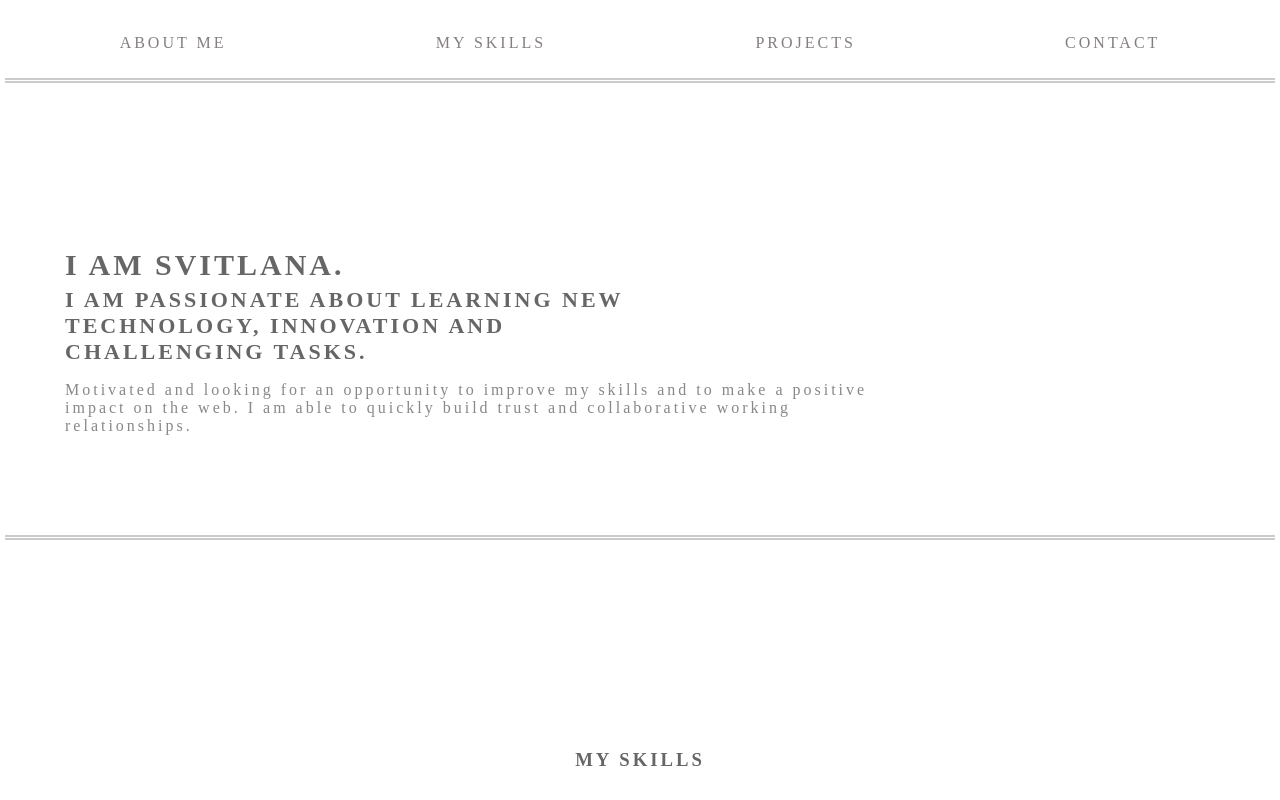
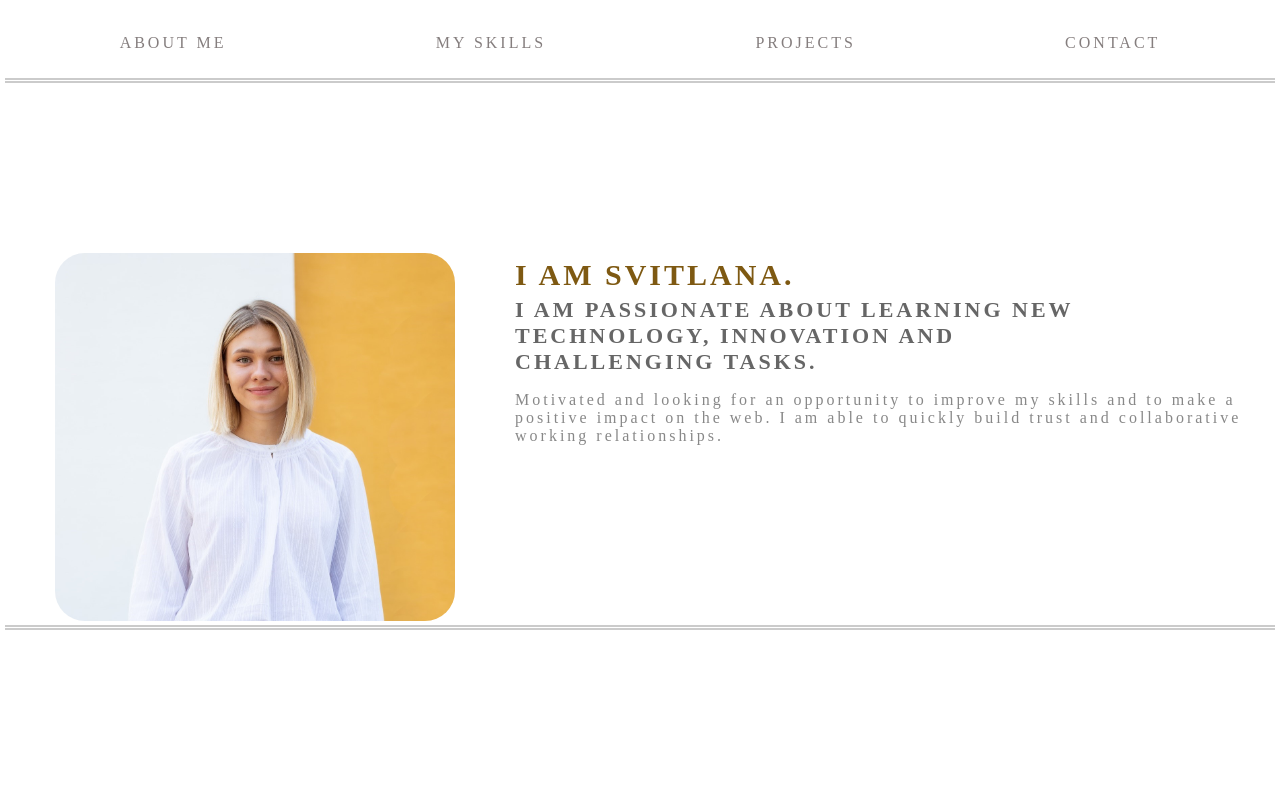
Before and after one commit to SvitlanaBurlaka/svitlana-burlaka-portfolio, a React (Create React App) app: page / in a window 1280 px wide. Shown: the top 800 px of the page. Built offline with nearby package versions, Linux system fonts and the light colour scheme; a web font is replaced by a local one.

Commit message:
Added photo

```diff
--- a/public/index.html
+++ b/public/index.html
@@ -24,7 +24,7 @@
       work correctly both with client-side routing and a non-root public URL.
       Learn how to configure a non-root public URL by running `npm run build`.
     -->
-    <title>Portfolio</title>
+    <title>Svitlana`s Portfolio</title>
   </head>
   <body>
     <noscript>You need to enable JavaScript to run this app.</noscript>
--- a/src/components/AboutMe/AboutMe.css
+++ b/src/components/AboutMe/AboutMe.css
@@ -1,10 +1,16 @@
 .about-me-container {
     display: flex;
-    flex-direction: column;
+    flex-direction: row;
     margin-top: 70px;
     margin-bottom: 50px;
     border-bottom: 5px double #88888870;
-    padding-top: 90px;
+    padding-top: 100px;
+}
+
+.portrait {
+    border-radius: 30px;
+    margin-left: 50px;
+    max-width: 400px;
 }
 
 .info-container {
@@ -15,7 +21,7 @@
 .title-name {
     font-size: 30px;
     text-align: left;
-    color: #666;
+    color: rgb(126 89 18);
     margin-bottom: 5px;
     margin-top: 5px;
 }
--- a/src/components/AboutMe/AboutMe.js
+++ b/src/components/AboutMe/AboutMe.js
@@ -1,8 +1,16 @@
 import "./AboutMe.css";
+import SvitlanaImage from "../AboutMe/svitlana_portrait.jpg";
 
 export const AboutMe = () => {
   return (
     <section className="about-me-container" id="aboutMe">
+      <div>
+        <img
+          className="portrait"
+          src={SvitlanaImage}
+          alt="Svitlana`s portrait"
+        ></img>
+      </div>
       <div className="info-container">
         <h1 className="title-name">I am Svitlana.</h1>
         <h3 className="title">
```
Also changed, not shown: src/components/AboutMe/svitlana_portrait.jpg (added).
